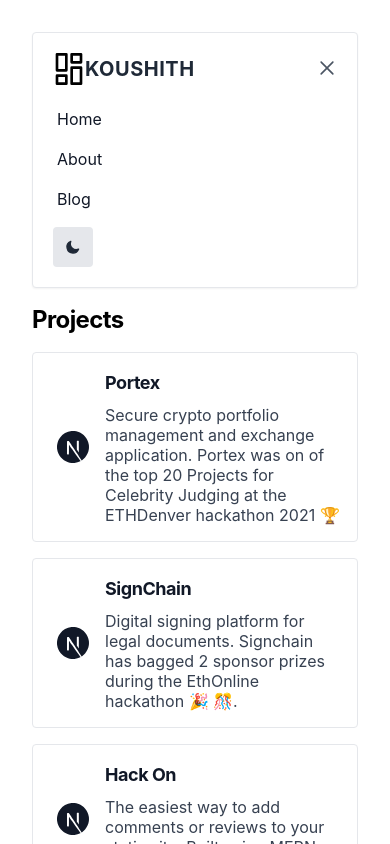
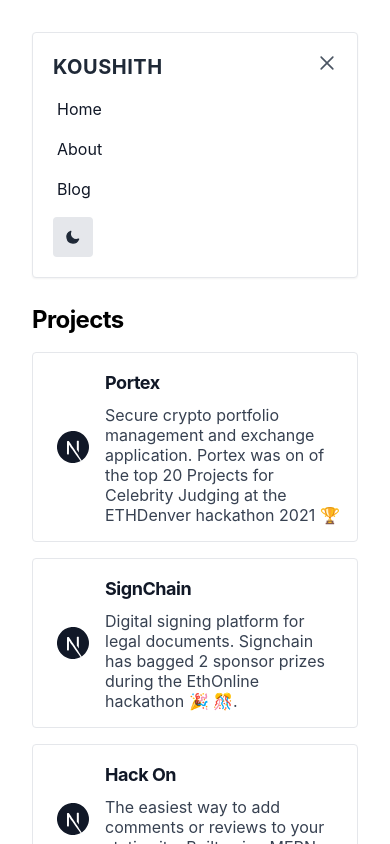
Before and after one commit to Koushith/Next.js-Portfolio-2021, a Next.js app: page / in a window 390 px wide. Both pictures are taken after a click on the button "Open Menu". Shown: the top 844 px of the page. Built offline with nearby package versions, Linux system fonts and the light colour scheme; what @tailwindcss/typography would draw is missing.

Commit message:
fixes top nav

```diff
--- a/components/header.js
+++ b/components/header.js
@@ -113,22 +113,7 @@ export default function Header({ mounted, setMounted, theme, setTheme }) {
                         title='Company'
                         class='inline-flex items-center'
                       >
-                        <svg
-                          class='w-8 text-deep-purple-accent-400 dark:bg-white'
-                          viewBox='0 0 24 24'
-                          strokeLinejoin='round'
-                          strokeWidth='2'
-                          strokeLinecap='round'
-                          strokeMiterlimit='10'
-                          stroke='currentColor'
-                          fill='none'
-                        >
-                          <rect x='3' y='1' width='7' height='12' />
-                          <rect x='3' y='17' width='7' height='6' />
-                          <rect x='14' y='1' width='7' height='6' />
-                          <rect x='14' y='11' width='7' height='12' />
-                        </svg>
-                        <span class=' text-xl font-bold tracking-wide text-gray-800 uppercase'>
+                        <span class=' text-xl font-bold tracking-wide text-gray-800 uppercase dark:text-gray-100'>
                           Koushith
                         </span>
                       </a>
```
Also changed, not shown: public/dark.svg (added), public/klogo.svg (added).
